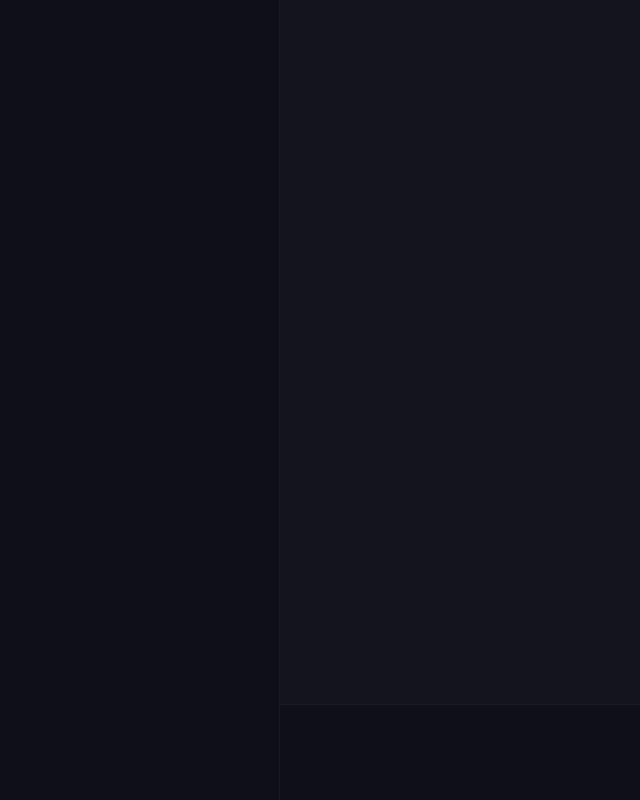
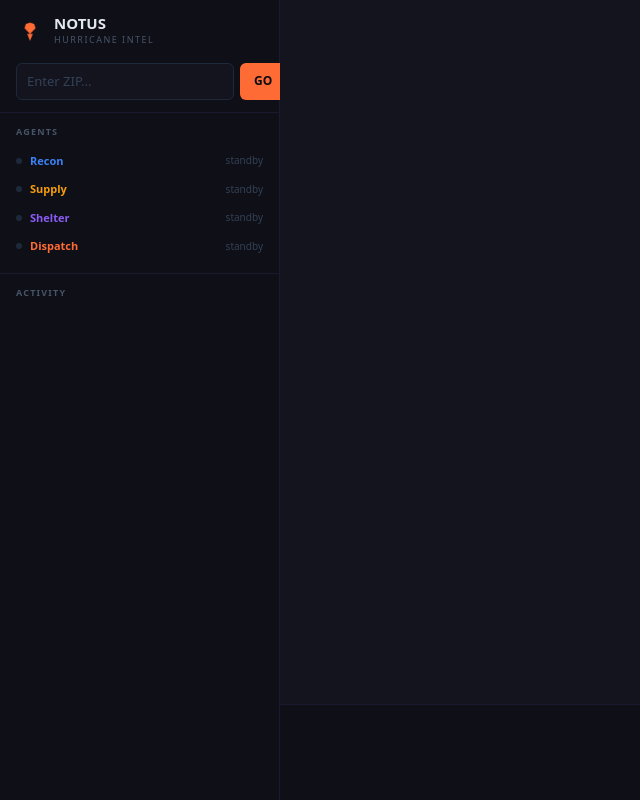
Before and after one commit to GridGxly/Notus, a Next.js app: page / in a window 1280 px wide. Shown: the whole page, without its empty margins (0-640 px from the left). Built offline with nearby package versions, Linux system fonts and the light colour scheme.

Commit message:
sidebar for agents

```diff
--- a/src/app/components/ActivityFeed.tsx
+++ b/src/app/components/ActivityFeed.tsx
@@ -1,3 +1,21 @@
-export default function ActivityFeed() {
-  return <div className="flex-1 overflow-y-auto font-mono text-sm p-4 text-[var(--text-secondary)]"></div>;
+import type { FeedItem } from '../lib/types';
+
+interface ActivityFeedProps {
+  items: FeedItem[];
 }
+
+export default function ActivityFeed({ items }: ActivityFeedProps) {
+  return (
+    <div className="flex-1 overflow-y-auto">
+      {items.map((item, i) => (
+        <div key={i} className="mb-1 font-mono text-[10px] leading-relaxed">
+          <span className="text-[#334155] mr-1.5">{item.time}</span>
+          <span className="font-semibold mr-1.5 capitalize" style={{ color: item.color }}>
+            {item.agent}
+          </span>
+          <span className="text-[#64748b]">{item.message}</span>
+        </div>
+      ))}
+    </div>
+  );
+}
--- a/src/app/components/AgentRow.tsx
+++ b/src/app/components/AgentRow.tsx
@@ -1,3 +1,43 @@
-export default function AgentRow() {
-  return <div className="flex items-center gap-2 p-2"></div>;
+import type { AgentName, AgentStatus } from '../lib/types';
+
+interface AgentRowProps {
+  name: AgentName;
+  status: AgentStatus;
 }
+
+const colors: Record<AgentName, string> = {
+  recon: '#3b82f6',
+  supply: '#f59e0b',
+  shelter: '#8b5cf6',
+  dispatch: '#ff6b35',
+};
+
+export default function AgentRow({ name, status }: AgentRowProps) {
+  const color = colors[name];
+  const isActive = status === 'active';
+  const isDone = status === 'done';
+
+  return (
+    <div className="flex items-center gap-2 py-1.5">
+      <div
+        className="w-[6px] h-[6px] rounded-full transition-all duration-300"
+        style={{
+          backgroundColor: isDone ? '#22c55e' : isActive ? color : '#1e293b',
+          boxShadow: isActive ? `0 0 6px ${color}` : 'none',
+        }}
+      />
+      <div
+        className="text-[11px] font-semibold w-[58px] capitalize"
+        style={{ color }}
+      >
+        {name}
+      </div>
+      <div
+        className="ml-auto text-[10px]"
+        style={{ color: isDone ? '#22c55e' : '#334155' }}
+      >
+        {status}
+      </div>
+    </div>
+  );
+}
--- a/src/app/components/Sidebar.tsx
+++ b/src/app/components/Sidebar.tsx
@@ -1,6 +1,59 @@
+import Image from 'next/image';
+import AgentRow from './AgentRow';
+import ActivityFeed from './ActivityFeed';
+import type { FeedItem } from '../lib/types';
+
 export default function Sidebar() {
+  const feedItems: FeedItem[] = [];
+
   return (
-    <aside className="w-[280px] h-full bg-[var(--bg-surface)] border-r border-[var(--border)] flex flex-col">
+    <aside className="w-[280px] min-w-[280px] bg-[#0f0f17] border-r border-[#1a1a2e] flex flex-col h-full">
+      <div className="p-4 pb-3 border-b border-[#1a1a2e]">
+        <div className="flex flex-row items-center">
+          <Image
+            src="/notus-logo-512px.png"
+            alt="NOTUS Logo"
+            width={28}
+            height={28}
+            className="rounded-md mr-2.5 min-w-[28px]"
+          />
+          <div className="flex flex-col">
+            <div className="font-bold text-[15px] leading-none text-[#e2e8f0]">NOTUS</div>
+            <div className="text-[9px] text-[#475569] tracking-[1.5px] mt-0.5">HURRICANE INTEL</div>
+          </div>
+          <div className="ml-auto hidden uppercase px-2 py-0.5 rounded-full text-[9px] font-bold bg-red-500/10 text-red-500">
+            SEVERE
+          </div>
+        </div>
+
+        <div className="flex flex-row gap-1.5 mt-4">
+          <input
+            type="text"
+            placeholder="Enter ZIP..."
+            className="flex-1 bg-[#14141f] border border-[#1e293b] text-[#e2e8f0] px-2.5 py-2 rounded-md text-[13px] outline-none placeholder:text-[#334155]"
+          />
+          <button className="bg-[#ff6b35] text-[#0a0a0f] px-3.5 py-2 rounded-md font-bold text-[12px] whitespace-nowrap">
+            GO
+          </button>
+        </div>
+      </div>
+
+      <div className="px-4 py-3 border-b border-[#1a1a2e]">
+        <div className="text-[9px] text-[#475569] tracking-[1.2px] font-semibold mb-2">
+          AGENTS
+        </div>
+        <AgentRow name="recon" status="standby" />
+        <AgentRow name="supply" status="standby" />
+        <AgentRow name="shelter" status="standby" />
+        <AgentRow name="dispatch" status="standby" />
+      </div>
+
+      <div className="flex flex-col flex-1 px-4 py-3 overflow-hidden">
+        <div className="text-[9px] text-[#475569] tracking-[1.2px] font-semibold mb-2">
+          ACTIVITY
+        </div>
+        <ActivityFeed items={feedItems} />
+      </div>
     </aside>
   );
 }
```
